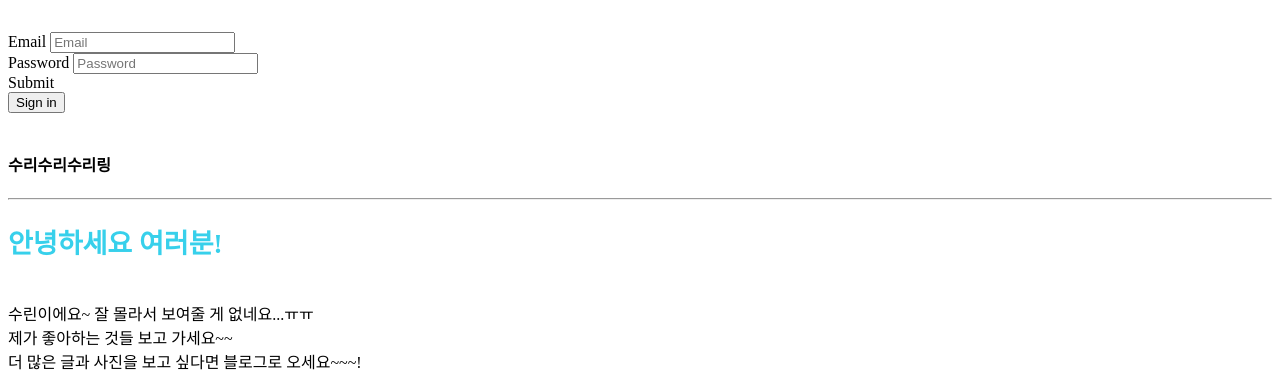
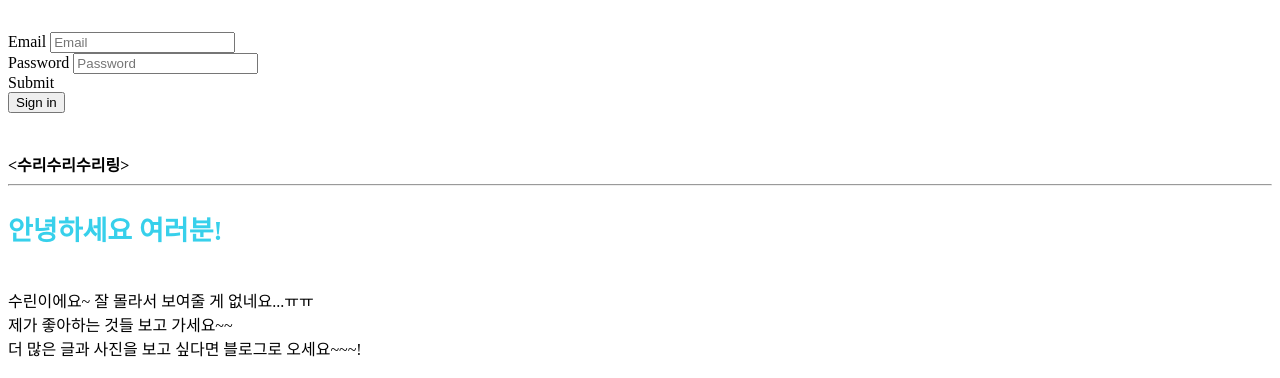
Before and after one commit to kimsoorin/first-page, a plain HTML site: page index.html in a window 1280 px wide. Shown: the part 80-458 px from the top of the page. Drawn offline with Linux system fonts and the light colour scheme.

Commit message:
인덱스변경

```diff
--- a/index.html
+++ b/index.html
@@ -49,7 +49,7 @@
         <br>
 
         <div class="jumbotron">
-            <h4 class="display-6">수리수리수리링</h4>
+            <h4 class="display-6"><수리수리수리링>
             <hr class="my-3">
             <p><h2>안녕하세요 여러분!</h2><br> 수린이에요~ 잘 몰라서 보여줄 게 없네요...ㅠㅠ<br>제가 좋아하는 것들 보고 가세요~~<br> 더 많은 글과 사진을 보고 싶다면 블로그로 오세요~~~!</p>
             <a class="btn btn-primary btn-sm" href="https://blog.naver.com/rlatnfls0109/" role="button">블로그로 가기</a>
```
